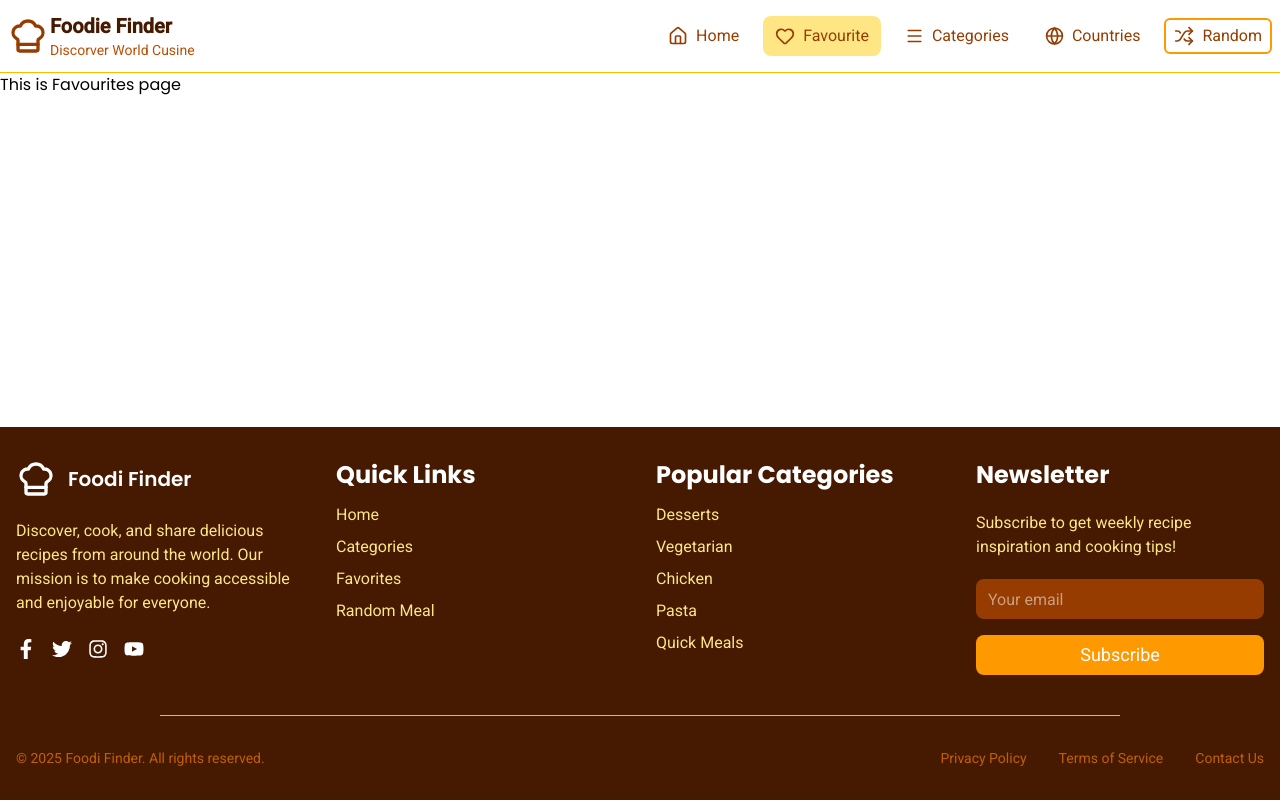
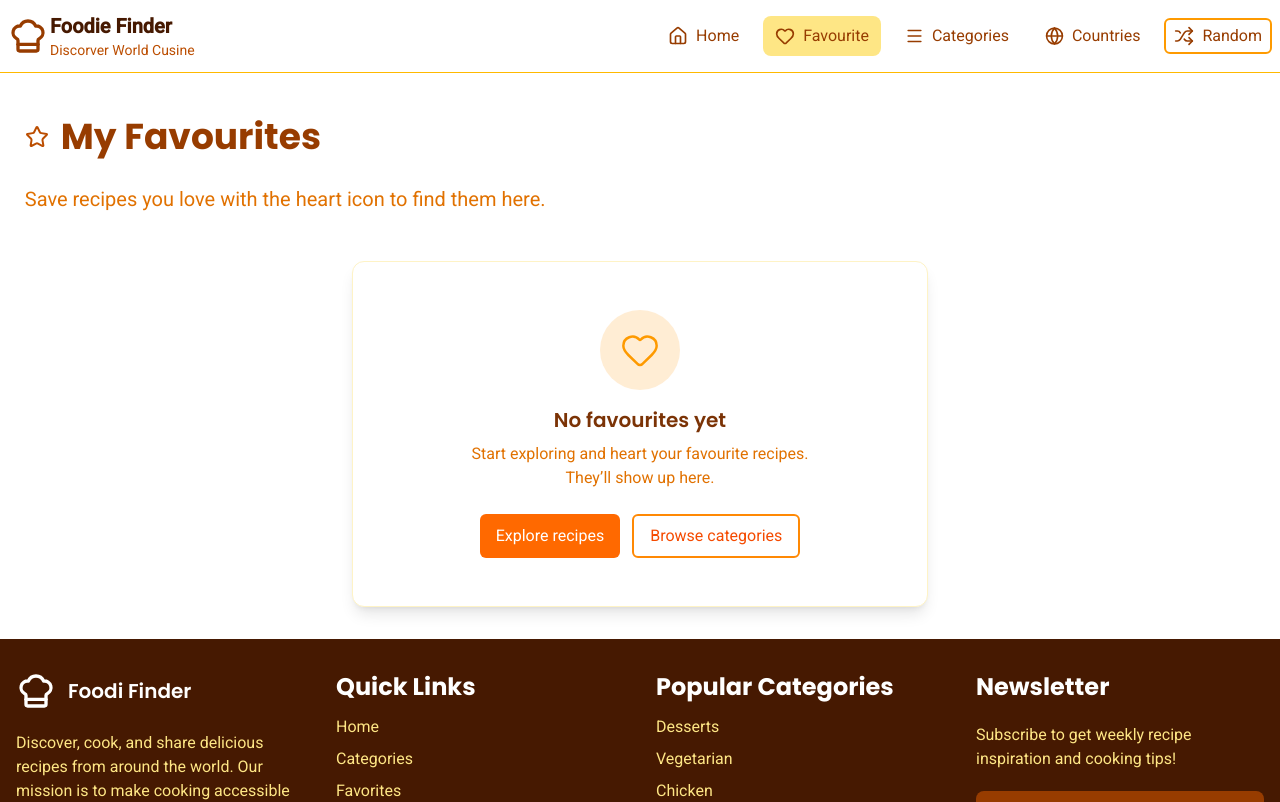
Before and after one commit to Kirubel-Te/Online-cuisine, a React (Vite) app: page /Favourite in a window 1280 px wide. Shown: the top 802 px of the page. Built offline with nearby package versions, Linux system fonts and the light colour scheme.

Commit message:
favourite page added

```diff
--- a/src/contexts/FavouritesContext.jsx
+++ b/src/contexts/FavouritesContext.jsx
@@ -30,8 +30,13 @@ export const FavouritesProvider = ({ children }) => {
 
   const isFavourite = (id) => favourites.includes(id)
 
+  const clearAll = () => {
+    setFavourites([])
+    localStorage.setItem('favourites', JSON.stringify([]))
+  }
+
   return (
-    <FavouritesContext.Provider value={{ favourites, toggleFavourite, isFavourite }}>
+    <FavouritesContext.Provider value={{ favourites, toggleFavourite, isFavourite, clearAll }}>
       {children}
     </FavouritesContext.Provider>
   )
--- a/src/pages/Favourite.jsx
+++ b/src/pages/Favourite.jsx
@@ -1,9 +1,123 @@
-import React from 'react'
+import React, { useState, useEffect } from 'react'
+import axios from 'axios'
+import { Star, Heart, Loader2, Trash2 } from 'lucide-react'
+import { useNavigate } from 'react-router-dom'
+import { useFavourites } from '../contexts/FavouritesContext'
+import RecipeCard from '../components/RecipeCard'
 
 const Favourite = () => {
+  const { favourites, clearAll } = useFavourites()
+  const [meals, setMeals] = useState([])
+  const [loading, setLoading] = useState(false)
+  const [error, setError] = useState(null)
+  const navigate = useNavigate()
+
+  useEffect(() => {
+    const fetchFavouriteMeals = async () => {
+      if (favourites.length === 0) {
+        setMeals([])
+        return
+      }
+      try {
+        setLoading(true)
+        setError(null)
+        const requests = favourites.map(id =>
+          axios.get(`https://www.themealdb.com/api/json/v1/1/lookup.php?i=${id}`)
+        )
+        const responses = await Promise.all(requests)
+        const data = responses
+          .map(r => r.data.meals?.[0])
+          .filter(Boolean)
+        setMeals(data)
+      } catch (err) {
+        setError('Failed to load favourites')
+      } finally {
+        setLoading(false)
+      }
+    }
+    fetchFavouriteMeals()
+  }, [favourites])
+
   return (
-    <div>
-      <h2>This is Favourites page</h2>
+    <div className="w-full md:w-[95%] lg:w-[98%] mx-auto mt-8 mb-8">
+      <div className="flex flex-col sm:flex-row sm:items-center sm:justify-between gap-4 p-3 mb-4">
+        <div className="flex items-center gap-3">
+          <Star className="text-amber-700" />
+          <h2 className="lg:text-4xl text-2xl font-bold text-amber-800">My Favourites</h2>
+        </div>
+        {favourites.length > 0 && (
+          <button
+            onClick={clearAll}
+            className="flex items-center justify-center gap-2 px-4 py-2 rounded-md border-2 border-red-300 text-red-600 bg-red-50 hover:bg-red-100 hover:border-red-400 transition-colors duration-200 self-start sm:self-auto"
+          >
+            <Trash2 size={18} />
+            <span>Clear all</span>
+          </button>
+        )}
+      </div>
+
+      <p className="text-amber-600 md:text-xl px-3 font-light mb-8">
+        {favourites.length > 0
+          ? `You have ${favourites.length} favourite recipe${favourites.length === 1 ? '' : 's'}.`
+          : 'Save recipes you love with the heart icon to find them here.'}
+      </p>
+
+      {/* Empty state: no favourites */}
+      {favourites.length === 0 && !loading && (
+        <div className="w-full max-w-xl mx-auto mt-12 mb-8">
+          <div className="bg-white rounded-xl shadow-lg border border-amber-100 overflow-hidden flex flex-col items-center justify-center py-12 px-6 text-center">
+            <div className="w-20 h-20 rounded-full bg-orange-100 flex items-center justify-center mb-4">
+              <Heart className="text-amber-500 w-10 h-10" strokeWidth={1.5} />
+            </div>
+            <h3 className="text-xl font-semibold text-amber-900 mb-2">No favourites yet</h3>
+            <p className="text-amber-600 font-light mb-6 max-w-sm">
+              Start exploring and heart your favourite recipes. They’ll show up here.
+            </p>
+            <div className="flex flex-wrap gap-3 justify-center">
+              <button
+                onClick={() => navigate('/')}
+                className="px-4 py-2 rounded-md bg-orange-500 text-white hover:bg-amber-600 transition-colors"
+              >
+                Explore recipes
+              </button>
+              <button
+                onClick={() => navigate('/Categories')}
+                className="px-4 py-2 rounded-md border-2 border-orange-400 text-orange-600 hover:bg-orange-50 transition-colors"
+              >
+                Browse categories
+              </button>
+            </div>
+          </div>
+        </div>
+      )}
+
+      {/* Favourites grid */}
+      {favourites.length > 0 && (
+        <div className="mb-8 mt-5 w-[95%] md:w-[95%] lg:w-[98%] mx-auto grid grid-cols-1 sm:grid-cols-2 md:grid-cols-2 lg:grid-cols-3 xl:grid-cols-4 gap-6 gap-y-8 items-stretch auto-rows-fr justify-items-stretch">
+          {loading && (
+            <div className="col-span-full flex justify-center">
+              <Loader2 className="animate-spin text-amber-600" size={32} />
+            </div>
+          )}
+          {error && (
+            <p className="col-span-full text-center text-red-500">{error}</p>
+          )}
+          {!loading && !error && meals.length > 0 && meals.map(meal => (
+            <div key={meal.idMeal} className="w-full p-2 box-border h-full">
+              <RecipeCard
+                title={meal.strMeal}
+                category={meal.strCategory}
+                country={meal.strArea}
+                image={meal.strMealThumb}
+                id={meal.idMeal}
+              />
+            </div>
+          ))}
+          {!loading && !error && meals.length === 0 && favourites.length > 0 && (
+            <p className="col-span-full text-center text-gray-500">Could not load some favourites.</p>
+          )}
+        </div>
+      )}
     </div>
   )
 }
```
